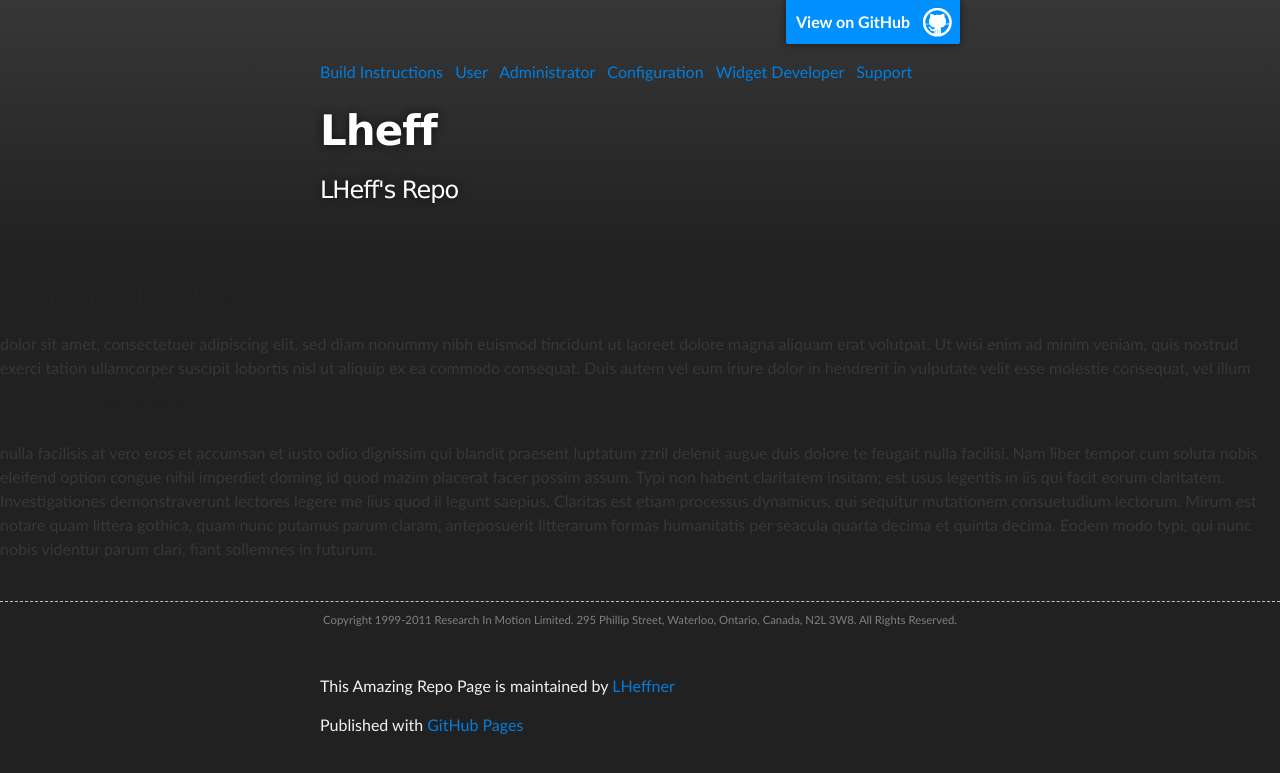
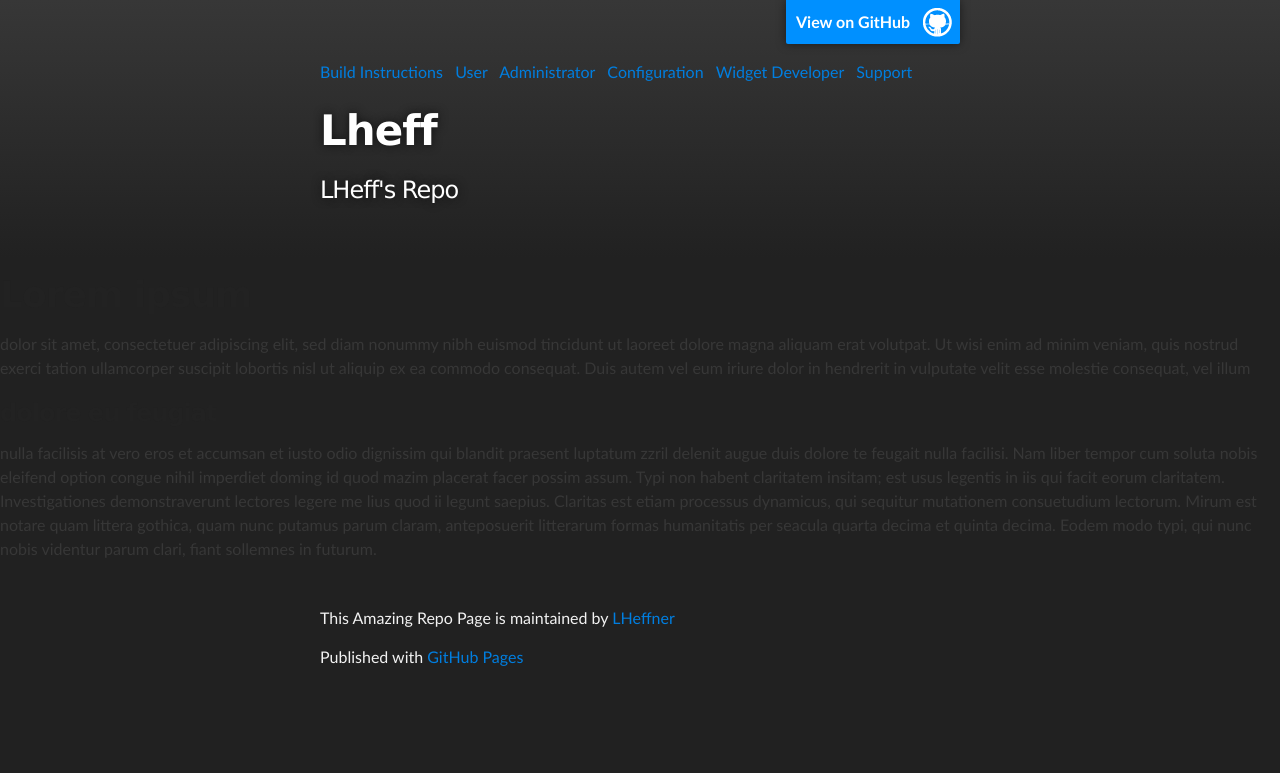
Before and after one commit to LHeffner/lheff, a Jekyll site: the page built from testpage1.md, in a window 1280 px wide. Shown: the top 773 px of the page. Built offline with Jekyll 4.4.1, drawn with Linux system fonts in a browser that asks for light colours; Markdown is read by kramdown in place of the engine named in the settings.

Commit message:
Update post.html

```diff
--- a/_layouts/post.html
+++ b/_layouts/post.html
@@ -31,10 +31,6 @@
     {{ content }}
   </div>
 
-  		<div class="footer">
-				<div style="border-style: none none dashed none; border-width: 1px; border-color: Silver;margin-top: 40px;"></div>
-				<p style="font-size: 8.5pt;color:Gray;text-decoration:italics;text-align: center;">Copyright 1999-2011 Research In Motion Limited. 295 Phillip Street, Waterloo, Ontario, Canada, N2L 3W8. All Rights Reserved.</p>
-
     <!-- FOOTER  -->
     <div id="footer_wrap" class="outer">
       <footer class="inner">
```
